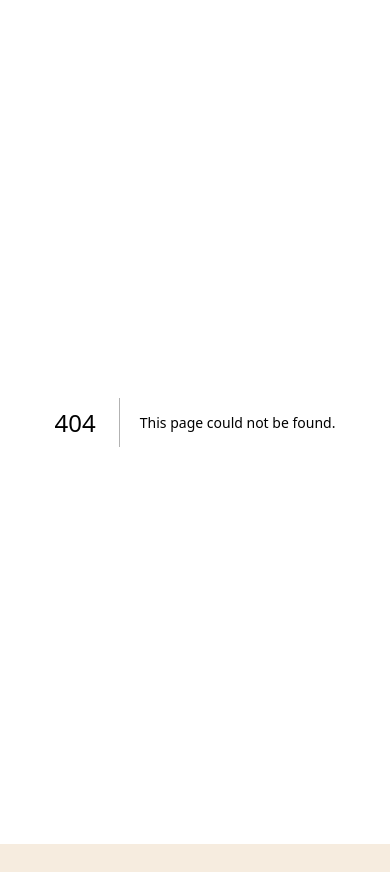
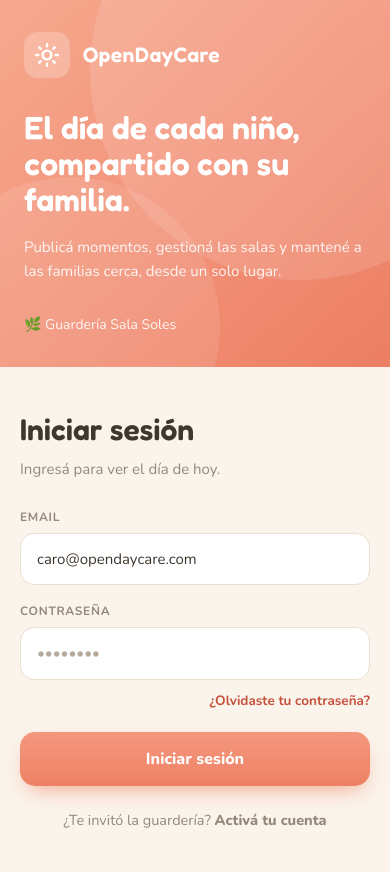
Before and after one commit to alejo-rodd/opendaycare, a Next.js app: page /login in a window 390 px wide. Before the commit this address had no page. Before the commit the page ends 844 px from the top, so only its background shows below. Built offline with nearby package versions, Linux system fonts and the light colour scheme.

Commit message:
feat(login): implement login page with form and responsive design

```diff
--- /dev/null
+++ b/app/login/page.tsx
@@ -0,0 +1,136 @@
+"use client";
+
+import Link from "next/link";
+import type { FormEvent } from "react";
+
+function SunIcon() {
+  return (
+    <svg
+      viewBox="0 0 24 24"
+      fill="none"
+      stroke="currentColor"
+      strokeWidth="2.2"
+      strokeLinecap="round"
+      strokeLinejoin="round"
+      aria-hidden="true"
+      className="size-[26px]"
+    >
+      <circle cx="12" cy="12" r="4" />
+      <path d="M12 2v2m0 16v2M4.9 4.9l1.4 1.4m11.4 11.4 1.4 1.4M2 12h2m16 0h2M4.9 19.1l1.4-1.4m11.4-11.4 1.4-1.4" />
+    </svg>
+  );
+}
+
+export default function LoginPage() {
+  function handleSubmit(event: FormEvent<HTMLFormElement>) {
+    event.preventDefault();
+  }
+
+  return (
+    <main className="grid min-h-screen w-full overflow-x-clip bg-[#fbf4ec] lg:grid-cols-[1.05fr_1fr]">
+      <section
+        aria-label="OpenDayCare"
+        className="relative flex min-h-[270px] flex-col justify-between overflow-hidden bg-gradient-to-br from-[#f6a98e] via-[#f2937a] to-[#ec7e62] px-6 py-8 text-white sm:min-h-[310px] sm:px-10 sm:py-10 lg:min-h-screen lg:px-[60px] lg:py-14"
+      >
+        <div
+          aria-hidden="true"
+          className="absolute -right-[120px] -top-[140px] size-[420px] rounded-full bg-white/[0.12]"
+        />
+        <div
+          aria-hidden="true"
+          className="absolute -bottom-[110px] -left-20 size-[300px] rounded-full bg-white/[0.1]"
+        />
+
+        <div className="relative flex items-center gap-[13px]">
+          <span className="flex size-[46px] flex-none items-center justify-center rounded-[14px] bg-white/[0.22]">
+            <SunIcon />
+          </span>
+          <span className="font-display text-[21px] font-semibold tracking-[0.5px]">
+            OpenDayCare
+          </span>
+        </div>
+
+        <div className="relative my-8 lg:my-0">
+          <h1 className="mb-[18px] font-display text-[32px] font-semibold leading-[1.12] sm:text-[38px] lg:text-[42px]">
+            El día de cada niño,
+            <br className="hidden sm:block" /> compartido con su familia.
+          </h1>
+          <p className="m-0 max-w-[430px] text-[15px] leading-[1.6] text-white/90 sm:text-[17px]">
+            Publicá momentos, gestioná las salas y mantené a las familias cerca,
+            desde un solo lugar.
+          </p>
+        </div>
+
+        <p className="relative m-0 text-sm text-white/90">
+          🌿 Guardería Sala Soles
+        </p>
+      </section>
+
+      <section className="flex items-center justify-center px-5 py-10 sm:px-10 lg:px-10">
+        <div className="w-full max-w-[392px]">
+          <h2 className="mb-1.5 font-display text-[30px] font-semibold text-[#3f362e]">
+            Iniciar sesión
+          </h2>
+          <p className="mb-7 mt-0 text-[15px] text-[#94887b]">
+            Ingresá para ver el día de hoy.
+          </p>
+
+          <form onSubmit={handleSubmit}>
+            <label
+              htmlFor="login-email"
+              className="mb-2 block text-xs font-bold tracking-[0.7px] text-[#94887b]"
+            >
+              EMAIL
+            </label>
+            <input
+              id="login-email"
+              name="email"
+              type="email"
+              defaultValue="caro@opendaycare.com"
+              autoComplete="username"
+              className="mb-[18px] w-full rounded-[14px] border-[1.5px] border-[#eadfd0] bg-white px-4 py-[14px] text-[15px] text-[#3f362e] outline-none transition focus:border-[#f2937a] focus:ring-2 focus:ring-[#f2937a]/20"
+            />
+
+            <label
+              htmlFor="login-password"
+              className="mb-2 block text-xs font-bold tracking-[0.7px] text-[#94887b]"
+            >
+              CONTRASEÑA
+            </label>
+            <input
+              id="login-password"
+              name="password"
+              type="password"
+              placeholder="••••••••"
+              autoComplete="current-password"
+              className="w-full rounded-[14px] border-[1.5px] border-[#eadfd0] bg-white px-4 py-[14px] text-[15px] text-[#3f362e] outline-none transition placeholder:text-[#b6a99b] focus:border-[#f2937a] focus:ring-2 focus:ring-[#f2937a]/20"
+            />
+
+            <div className="mb-5 mt-2 text-right">
+              <span className="cursor-default text-[13.5px] font-bold text-[#c5503a]">
+                ¿Olvidaste tu contraseña?
+              </span>
+            </div>
+
+            <button
+              type="submit"
+              className="w-full cursor-pointer rounded-[15px] bg-gradient-to-b from-[#f4977e] to-[#ee8164] px-4 py-[15px] text-center text-base font-extrabold text-white shadow-[0_10px_22px_-8px_rgba(238,129,100,0.7)] transition hover:brightness-[0.98] focus-visible:outline-2 focus-visible:outline-offset-2 focus-visible:outline-[#c5503a]"
+            >
+              Iniciar sesión
+            </button>
+          </form>
+
+          <p className="mb-0 mt-6 text-center text-[14.5px] text-[#94887b]">
+            ¿Te invitó la guardería?{" "}
+            <Link
+              href="/activate-account"
+              className="font-extrabold text-[#c5503a] hover:underline"
+            >
+              Activá tu cuenta
+            </Link>
+          </p>
+        </div>
+      </section>
+    </main>
+  );
+}
```
